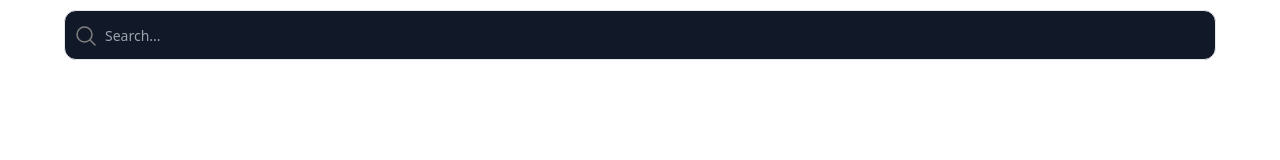
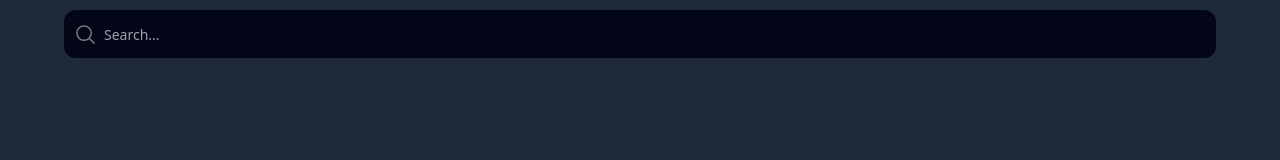
Before and after one commit to m2rads/search-engine-extension, a browser extension: page sidepanel.html in a window 1280 px wide. Drawn offline with nearby package versions, Linux system fonts and the light colour scheme; files that its build step writes are made by us from their sources.

Commit message:
add smaller ring size for the input box

```diff
--- a/sidepanel.html
+++ b/sidepanel.html
@@ -24,13 +24,13 @@
         }
     </style>
 </head>
-<body>
+<body class="bg-slate-800">
 
     <div class="input-container">
-        <svg xmlns="http://www.w3.org/2000/svg" id="magnifier" fill="none" viewBox="0 0 24 24" stroke-width="1.5" stroke="gray" class="w-6 h-6">
+        <svg xmlns="http://www.w3.org/2000/svg" id="magnifier" fill="none" viewBox="0 0 25 25" stroke-width="1.5" stroke="gray" class="w-6 h-6">
             <path stroke-linecap="round" stroke-linejoin="round" d="m21 21-5.197-5.197m0 0A7.5 7.5 0 1 0 5.196 5.196a7.5 7.5 0 0 0 10.607 10.607Z" />
         </svg>
-        <input type="text" id="searchInput" class="flex h-10 w-full border border-input bg-gray-900 rounded-xl px-3 py-2 text-sm text-gray-300 ring-offset-background file:border-0 file:bg-transparent file:text-sm file:font-medium placeholder:text-muted-foreground focus-visible:outline-none focus-visible:ring-ring focus-visible:ring-offset-2 disabled:cursor-not-allowed disabled:opacity-50" placeholder="Search..." />
+        <input type="text" id="searchInput" class="flex h-10 w-full border-input bg-slate-950 rounded-xl px-3 py-2 text-sm text-gray-300 ring-offset-background file:border-0 file:bg-transparent file:text-sm file:font-medium placeholder:text-muted-foreground focus-visible:outline-none focus-visible:ring-1 focus-visible:ring-ring focus-visible:ring-offset-1 disabled:cursor-not-allowed disabled:opacity-50" placeholder="Search..." />
     </div>
 
 </body>
```
